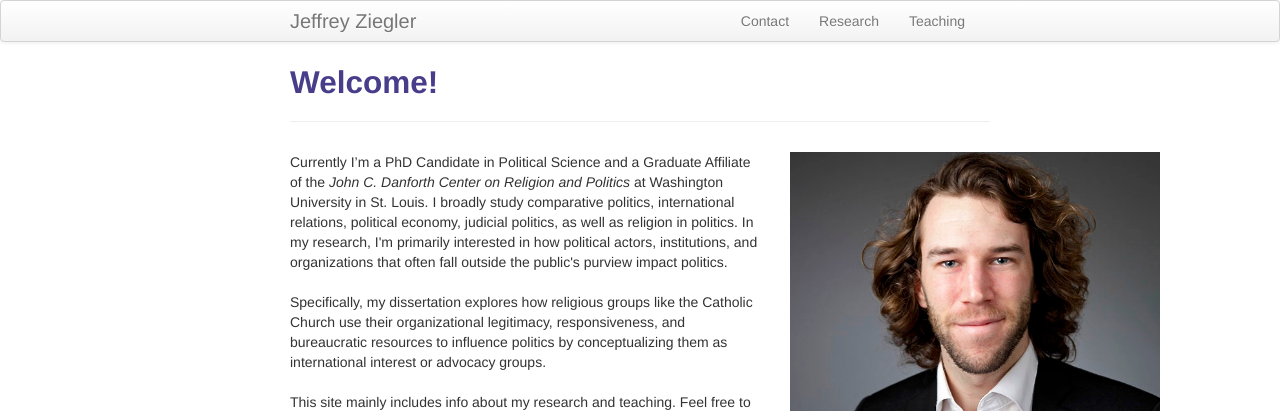
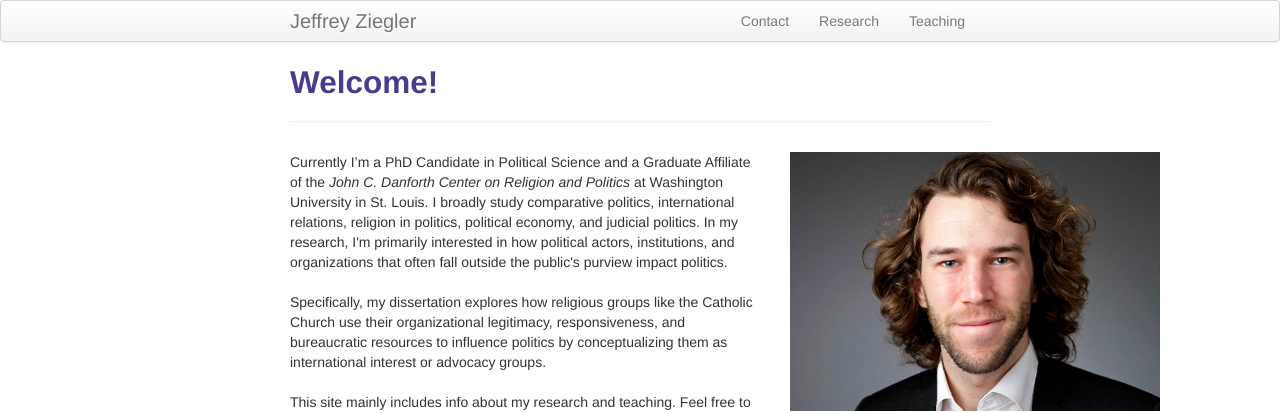
Before and after one commit to zieglerjef/zieglerjef.github.io, a Jekyll site: the page built from index.md, in a window 1280 px wide. Shown: the top 413 px of the page. Built offline with Jekyll 4.4.1, drawn with Linux system fonts in a browser that asks for light colours.

Commit message:
Update index.md

```diff
--- a/index.md
+++ b/index.md
@@ -7,7 +7,7 @@ title: Welcome!
 	<div class="row-fluid">
 		<div class="span5">
 
-Currently I’m a PhD Candidate in Political Science and a Graduate Affiliate of the <i>John C. Danforth Center on Religion and Politics</i> at Washington University in St. Louis. I broadly study comparative politics, international relations, political economy, judicial politics, as well as religion in politics. In my research, I'm primarily interested in how political actors, institutions, and organizations that often fall outside the public's purview impact politics.<br/><br/>
+Currently I’m a PhD Candidate in Political Science and a Graduate Affiliate of the <i>John C. Danforth Center on Religion and Politics</i> at Washington University in St. Louis. I broadly study comparative politics, international relations, religion in politics, political economy, and judicial politics. In my research, I'm primarily interested in how political actors, institutions, and organizations that often fall outside the public's purview impact politics.<br/><br/>
 
 Specifically, my dissertation explores how religious groups like the Catholic Church use their organizational legitimacy, responsiveness, and bureaucratic resources to influence politics by conceptualizing them as international interest or advocacy groups. <br/><br/>
 
```
